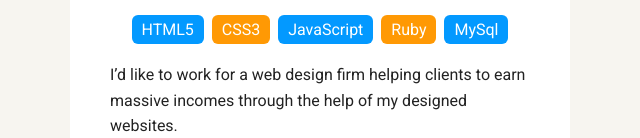
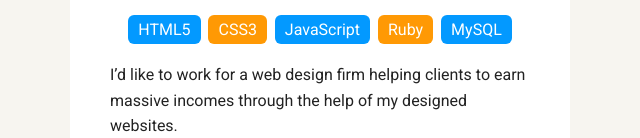
Before and after one commit to ranjitgill-com/Project-1, a plain HTML site: page index.html in a window 1280 px wide. Shown: the part 662-800 px from the top of the page, 620-1260 px from the left. Drawn offline with Linux system fonts and the light colour scheme; a web font is replaced by a local one.

Commit message:
Update index.html

```diff
--- a/index.html
+++ b/index.html
@@ -37,7 +37,7 @@
           <li>CSS3</li>
           <li>JavaScript</li>
           <li>Ruby</li>
-          <li>MySql</li>
+          <li>MySQL</li>
         </ul>
         <p>I’d like to work for a web design firm helping clients to earn massive incomes through the help of my designed websites.</p>
       </div>
```
